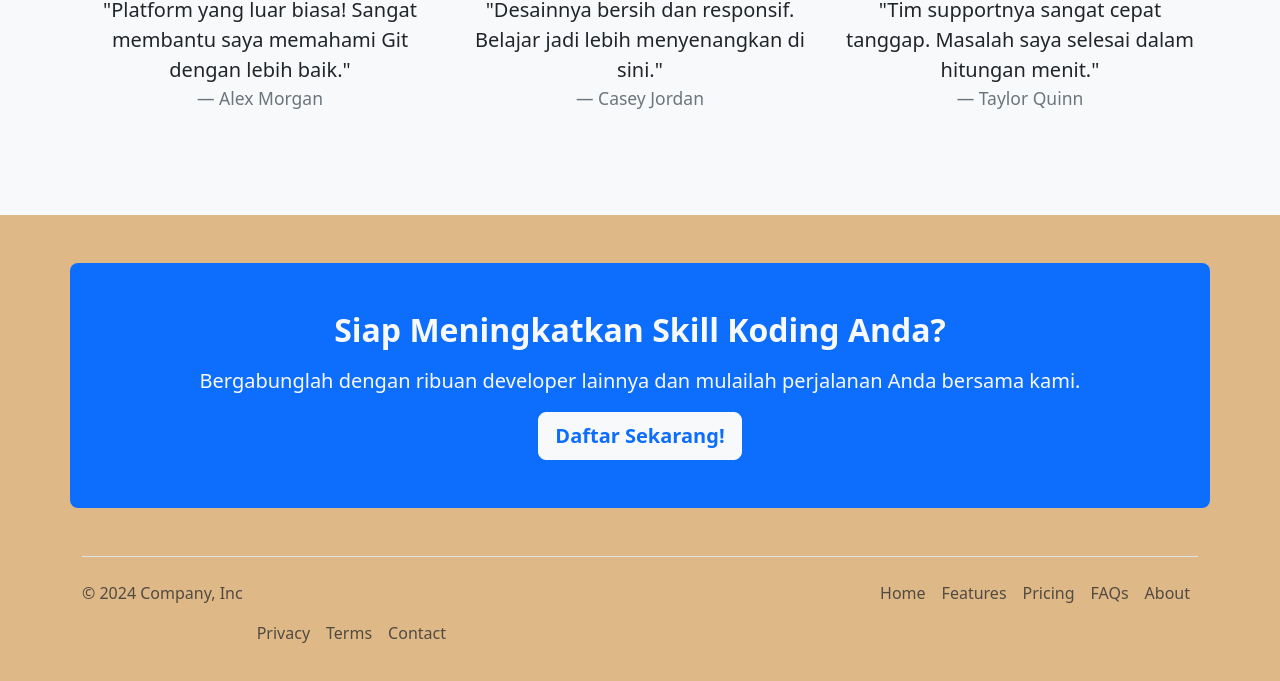
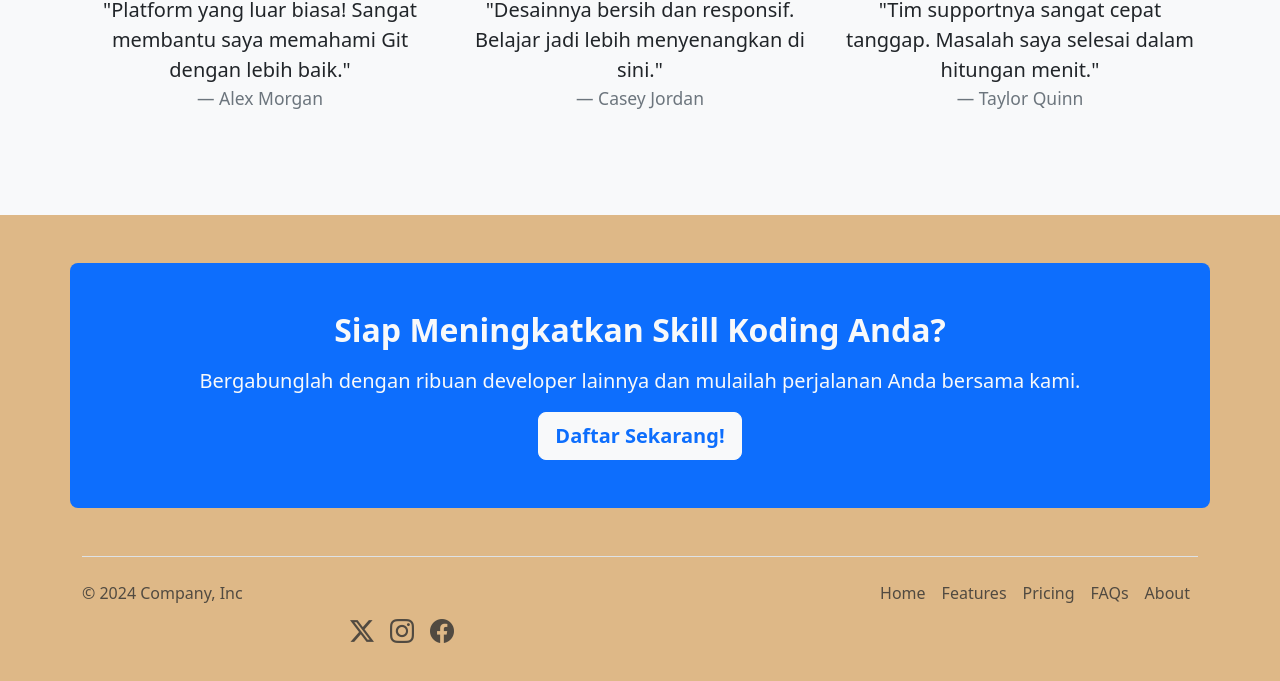
Before and after one commit to bagusrizkisetiawan/web-app-test, a plain HTML site: page index.html in a window 1280 px wide. Shown: the part 1099-1780 px from the top of the page. Drawn offline with nearby package versions, Linux system fonts and the light colour scheme.

Commit message:
feat: add footer social links

```diff
--- a/index.html
+++ b/index.html
@@ -208,17 +208,10 @@
             <a href="#" class="nav-link px-2 text-body-secondary">About</a>
           </li>
         </ul>
-
-        <ul class="nav col-md-4 justify-content-end">
-          <li class="nav-item">
-            <a href="#" class="nav-link px-2 text-body-secondary">Privacy</a>
-          </li>
-          <li class="nav-item">
-            <a href="#" class="nav-link px-2 text-body-secondary">Terms</a>
-          </li>
-          <li class="nav-item">
-            <a href="#" class="nav-link px-2 text-body-secondary">Contact</a>
-          </li>
+        <ul class="nav col-md-4 justify-content-end list-unstyled d-flex">
+          <li class="ms-3"><a class="text-body-secondary" href="#"><i class="bi bi-twitter-x fs-4"></i></a></li>
+          <li class="ms-3"><a class="text-body-secondary" href="#"><i class="bi bi-instagram fs-4"></i></a></li>
+          <li class="ms-3"><a class="text-body-secondary" href="#"><i class="bi bi-facebook fs-4"></i></a></li>
         </ul>
       </footer>
     </div>
```
